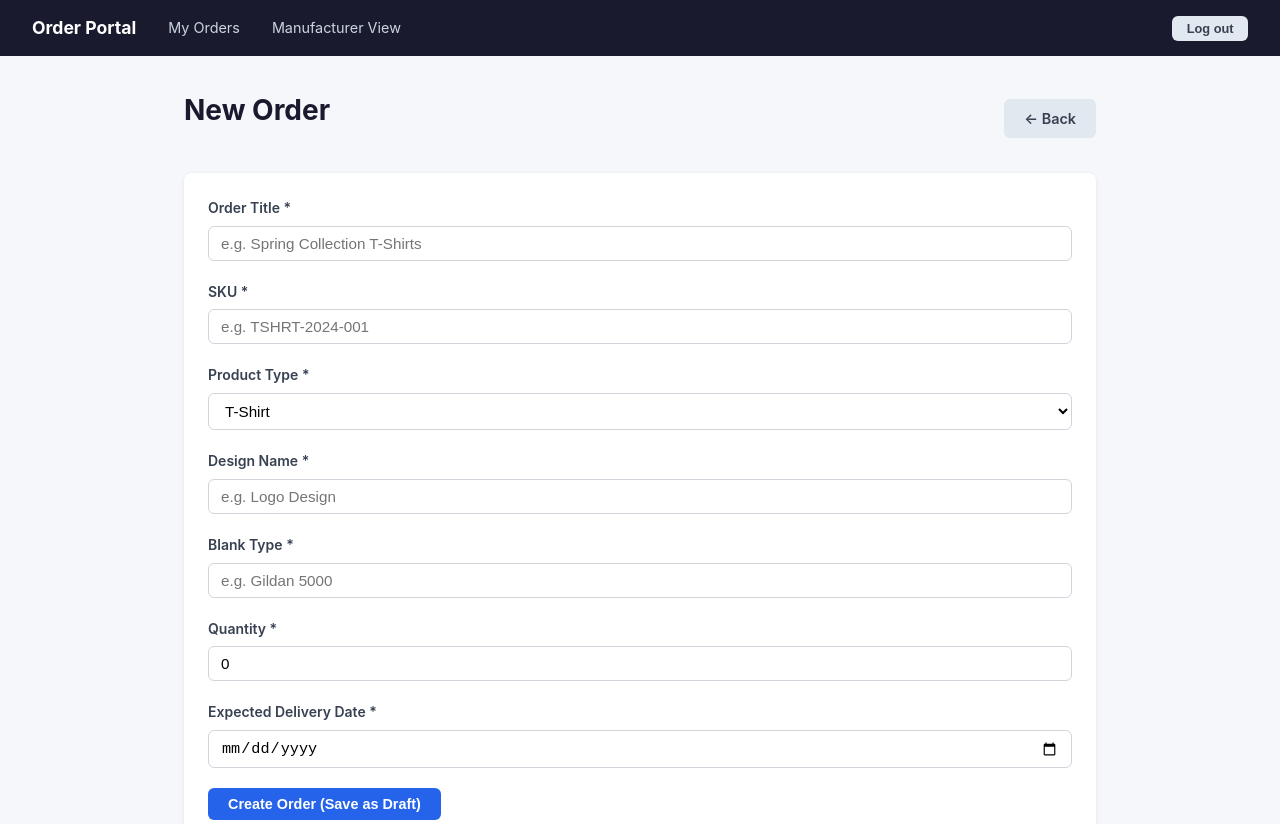
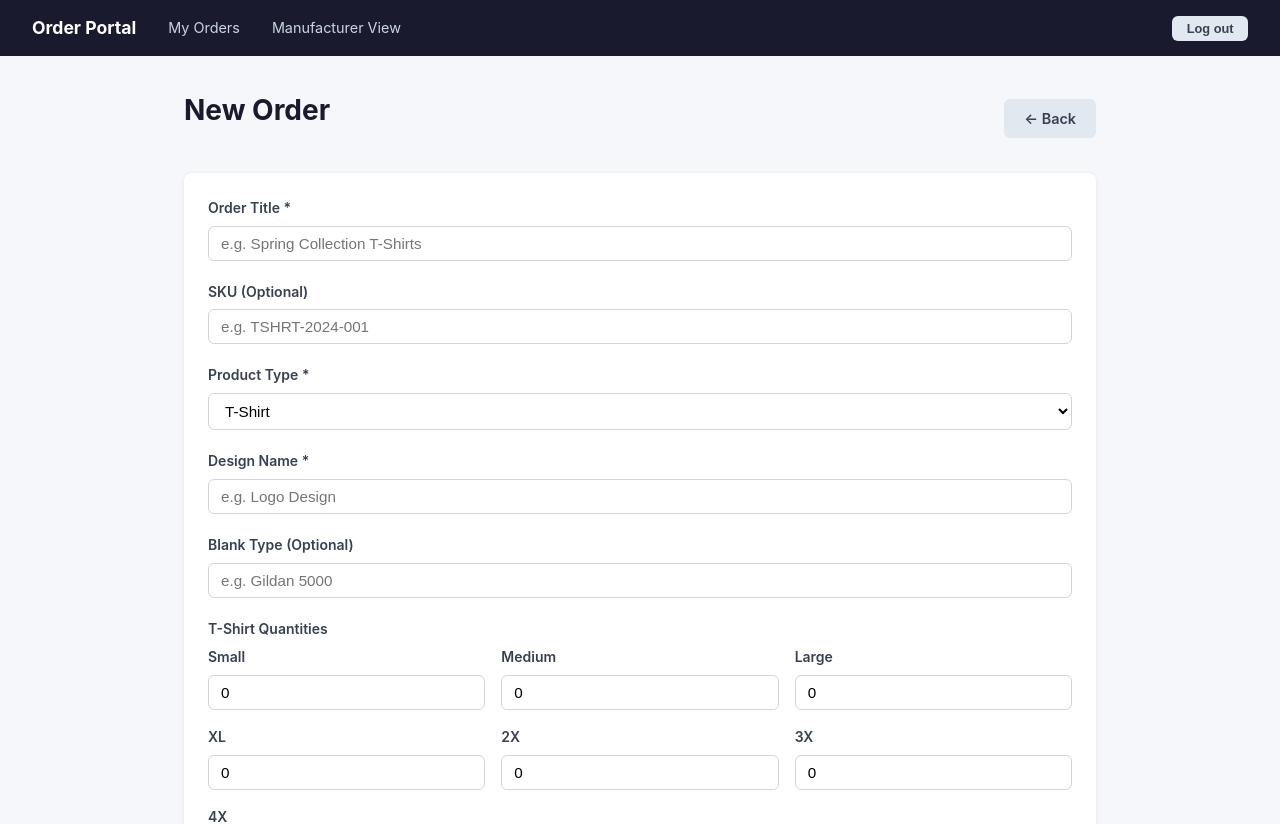
Before and after one commit to mattvip/order-portal, a Next.js app: page /orders/new in a window 1280 px wide. Shown: the top 824 px of the page. Built offline with nearby package versions, Linux system fonts and the light colour scheme.

Commit message:
Refactor order form to include quantity fields

```diff
--- a/src/app/orders/new/page.tsx
+++ b/src/app/orders/new/page.tsx
@@ -15,12 +15,23 @@ export default function NewOrderPage() {
     productType: 'TShirt',
     designName: '',
     blankType: '',
+    expectedDate: '',
     itemQuantity: '0',
-    expectedDate: '',
+
+    qtySmall: '0',
+    qtyMedium: '0',
+    qtyLarge: '0',
+    qtyXL: '0',
+    qty2X: '0',
+    qty3X: '0',
+    qty4X: '0',
   })
 
   function handleChange(e: React.ChangeEvent<HTMLInputElement | HTMLSelectElement>) {
-    setForm(prev => ({ ...prev, [e.target.name]: e.target.value }))
+    setForm(prev => ({
+      ...prev,
+      [e.target.name]: e.target.value,
+    }))
   }
 
   async function handleSubmit(e: React.FormEvent) {
@@ -28,14 +39,26 @@ export default function NewOrderPage() {
     setError('')
     setSubmitting(true)
 
-    const body = {
+    // Prepare the body
+    const body: any = {
       title: form.title,
-      sku: form.sku,
       productType: form.productType,
       designName: form.designName,
-      blankType: form.blankType,
-      itemQuantity: parseInt(form.itemQuantity, 10),
-      expectedDate: form.expectedDate,
+      blankType: form.blankType || null,
+      sku: form.sku || null,
+      expectedDate: form.expectedDate || null,
+    }
+
+    if (form.productType === 'TShirt') {
+      body.qtySmall = parseInt(form.qtySmall) || 0
+      body.qtyMedium = parseInt(form.qtyMedium) || 0
+      body.qtyLarge = parseInt(form.qtyLarge) || 0
+      body.qtyXL = parseInt(form.qtyXL) || 0
+      body.qty2X = parseInt(form.qty2X) || 0
+      body.qty3X = parseInt(form.qty3X) || 0
+      body.qty4X = parseInt(form.qty4X) || 0
+    } else {
+      body.itemQuantity = parseInt(form.itemQuantity) || 0
     }
 
     const res = await fetch('/api/orders', {
@@ -55,6 +78,8 @@ export default function NewOrderPage() {
     router.push('/orders')
   }
 
+  const isTShirt = form.productType === 'TShirt'
+
   return (
     <main className="container">
       <div className="page-header">
@@ -70,8 +95,8 @@ export default function NewOrderPage() {
           </div>
 
           <div className="form-group">
-            <label htmlFor="sku">SKU *</label>
-            <input id="sku" name="sku" type="text" value={form.sku} onChange={handleChange} placeholder="e.g. TSHRT-2024-001" required />
+            <label htmlFor="sku">SKU (Optional)</label>
+            <input id="sku" name="sku" type="text" value={form.sku} onChange={handleChange} placeholder="e.g. TSHRT-2024-001" />
           </div>
 
           <div className="form-group">
@@ -84,40 +109,73 @@ export default function NewOrderPage() {
             </select>
           </div>
 
-          {form.productType === 'TShirt' && (
+          {isTShirt && (
             <>
               <div className="form-group">
                 <label htmlFor="designName">Design Name *</label>
                 <input id="designName" name="designName" type="text" value={form.designName} onChange={handleChange} placeholder="e.g. Logo Design" required />
               </div>
-
               <div className="form-group">
-                <label htmlFor="blankType">Blank Type *</label>
-                <input id="blankType" name="blankType" type="text" value={form.blankType} onChange={handleChange} placeholder="e.g. Gildan 5000" required />
+                <label htmlFor="blankType">Blank Type (Optional)</label>
+                <input id="blankType" name="blankType" type="text" value={form.blankType} onChange={handleChange} placeholder="e.g. Gildan 5000" />
+              </div>
+              <div className="form-group">
+                <label>T-Shirt Quantities</label>
+                <div className="qty-grid">
+                  <div>
+                    <label>Small</label>
+                    <input name="qtySmall" type="number" min="0" value={form.qtySmall} onChange={handleChange} />
+                  </div>
+                  <div>
+                    <label>Medium</label>
+                    <input name="qtyMedium" type="number" min="0" value={form.qtyMedium} onChange={handleChange} />
+                  </div>
+                  <div>
+                    <label>Large</label>
+                    <input name="qtyLarge" type="number" min="0" value={form.qtyLarge} onChange={handleChange} />
+                  </div>
+                  <div>
+                    <label>XL</label>
+                    <input name="qtyXL" type="number" min="0" value={form.qtyXL} onChange={handleChange} />
+                  </div>
+                  <div>
+                    <label>2X</label>
+                    <input name="qty2X" type="number" min="0" value={form.qty2X} onChange={handleChange} />
+                  </div>
+                  <div>
+                    <label>3X</label>
+                    <input name="qty3X" type="number" min="0" value={form.qty3X} onChange={handleChange} />
+                  </div>
+                  <div>
+                    <label>4X</label>
+                    <input name="qty4X" type="number" min="0" value={form.qty4X} onChange={handleChange} />
+                  </div>
+                </div>
               </div>
             </>
           )}
 
-          {(form.productType === 'Hat' || form.productType === 'Diecast') && (
-            <div className="form-group">
-              <label htmlFor="blankType">Blank Type</label>
-              <input id="blankType" name="blankType" type="text" value={form.blankType} onChange={handleChange} placeholder="e.g. 6-panel cap" />
-            </div>
+          {!isTShirt && (
+            <>
+              <div className="form-group">
+                <label htmlFor="blankType">Blank Type (Optional)</label>
+                <input id="blankType" name="blankType" type="text" value={form.blankType} onChange={handleChange} placeholder="e.g. 6-panel cap" />
+              </div>
+              <div className="form-group">
+                <label htmlFor="itemQuantity">Quantity *</label>
+                <input id="itemQuantity" name="itemQuantity" type="number" min="1" value={form.itemQuantity} onChange={handleChange} />
+              </div>
+            </>
           )}
 
           <div className="form-group">
-            <label htmlFor="itemQuantity">Quantity *</label>
-            <input id="itemQuantity" name="itemQuantity" type="number" min="1" value={form.itemQuantity} onChange={handleChange} required />
-          </div>
-
-          <div className="form-group">
-            <label htmlFor="expectedDate">Expected Delivery Date *</label>
-            <input id="expectedDate" name="expectedDate" type="date" value={form.expectedDate} onChange={handleChange} required />
+            <label htmlFor="expectedDate">Expected Delivery Date (Optional)</label>
+            <input id="expectedDate" name="expectedDate" type="date" value={form.expectedDate} onChange={handleChange} />
           </div>
 
           <div className="btn-gap">
             <button type="submit" className="btn btn-primary" disabled={submitting}>
-              {submitting ? 'Creating…' : 'Create Order (Save as Draft)'}
+              {submitting ? 'Creating…' : 'Create Order'}
             </button>
           </div>
         </form>
```
